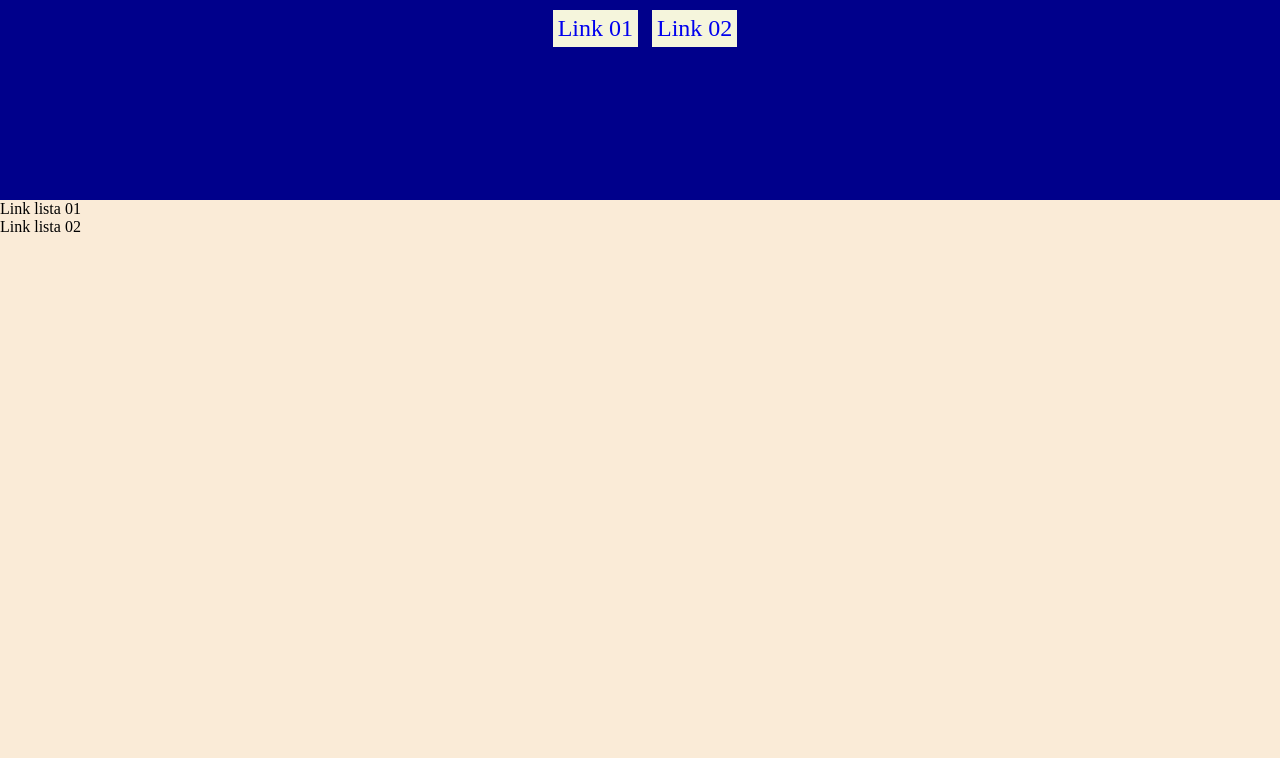
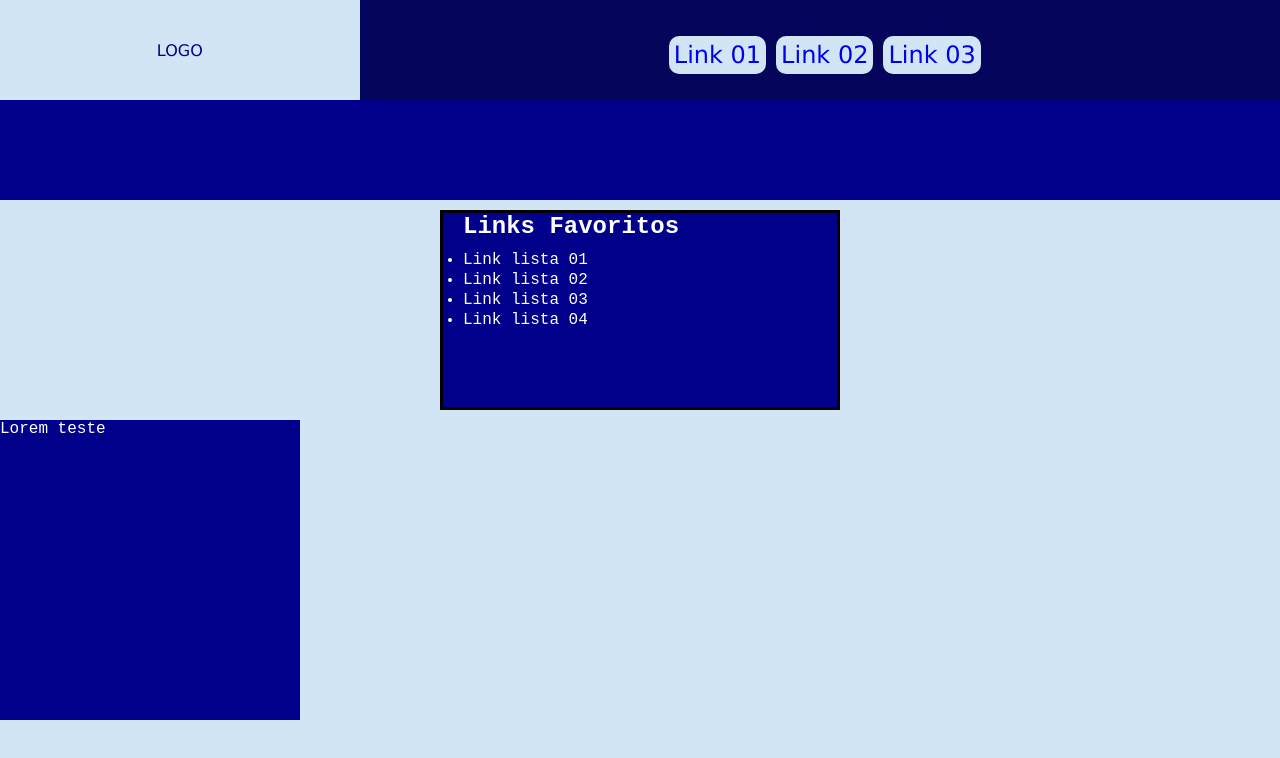
Before and after one commit to rafaela-camara/Display, a website: page index.html in a window 1280 px wide. Drawn offline with Linux system fonts and the light colour scheme.

Commit message:
ADD:display flex nos estilos

```diff
--- a/index.html
+++ b/index.html
@@ -10,16 +10,29 @@
 <body class="body-container">
     <!-- header recebe uma classe para estilizacao -->
     <header class="header-container">
-        <!-- Elementos com display in-line -->
-        <a href="#">Link 01</a>
-        <a href="#">Link 02</a>
+        <div class="logo">
+            LOGO
+        </div>
+        <nav class="menu">
+            <!-- Elementos com display in-line -->
+            <a href="#">Link 01</a>
+            <a href="#">Link 02</a>
+            <a href="#">Link 03</a>
+        </nav>
     </header>
-    <section class="section-01">
+    <!-- duas classes no mesmo elemento -->
+    <section class="section-01 container">
+        <h2 class="section-01--titulo">Links Favoritos</h2>
         <!-- lista nao ordenada -->
          <ul>
-            <li>Link lista 01</li>
-            <li>Link lista 02</li>
+            <li class="link-lista">Link lista 01</li>
+            <li class="link-lista">Link lista 02</li>
+            <li class="link-lista">Link lista 03</li>
+            <li class="link-lista">Link lista 04</li>
          </ul>
+    </section>
+    <section class="container">
+        <p>Lorem teste</p>
     </section>
 </body>
 </html>
--- a/style.css
+++ b/style.css
@@ -3,26 +3,92 @@
     margin: 0;
     padding: 0;
     box-sizing: border-box;
+
+}
+html{
+   font-family: Verdana, sans-serif;
+}
+.container{
+    background-color: darkblue;
+    width: 300px;
+    height: 300px;
+    font-family: 'Courier New', Courier, monospace;
+    color: #fff;
+}
+.body-container{
+    background-color:rgb(210, 229, 245);
 }
 
-.body-container{
-    background-color:antiquewhite;
-}
+
 
 .header-container{
+    display: flex;
     width: 100vw;
     height: 200px;
     background-color: darkblue;
     text-align: center;
+
 }
 
 .header-container a {
     display: inline-block;
-    background-color:beige;
+    background-color:rgb(210, 229, 245);
     margin-left: 10px;
     margin-top: 10px;
     font-size: x-large;
     text-decoration: none;
     padding: 5px;
+    border-radius: 10px;
 
 }
+/* pseudo classe que indentifica a posicao do cursor do mouse */
+.header-container a:hover{
+    background-color: rgb(6, 6, 187);
+    border: 2px solid #fff;
+    color: #fff;
+}
+
+.logo{
+    display: flex;
+    width: 500px;
+    height: 100px;
+    background-color: rgb(210, 229, 245);
+    color:darkblue;
+    align-items: center;
+    justify-content: center;
+}
+.menu{
+    display: flex;
+    align-items: center;
+    justify-content: center;
+    width: 100%;
+    height: 100px;
+    background-color: rgb(5, 5, 92);
+}
+.section-01{
+    display: block;
+    width: 400px;
+    height: 200px;
+    margin: 10px auto;
+    padding-left: 20px;
+    /* borda abreviada */
+    border: 3px solid black;
+    background-color: darkblue;
+    color: #fff;
+
+}
+
+.section-01--titulo{
+    margin-bottom: 10px;
+}
+.link-lista{
+    font-size: medium;
+    line-height:20px ;
+}
+
+/*
+display none: não aparece na tela
+display in-line: elementos em linhas e nao aceita largura e altura (ocupa apenas seu espaço_
+display block: elementos sao um abaixo do outro e aceita largura e altura(ocupa linhas inteiras)
+dislay inline-block: elementos em linha + largura e altura
+*/
```
